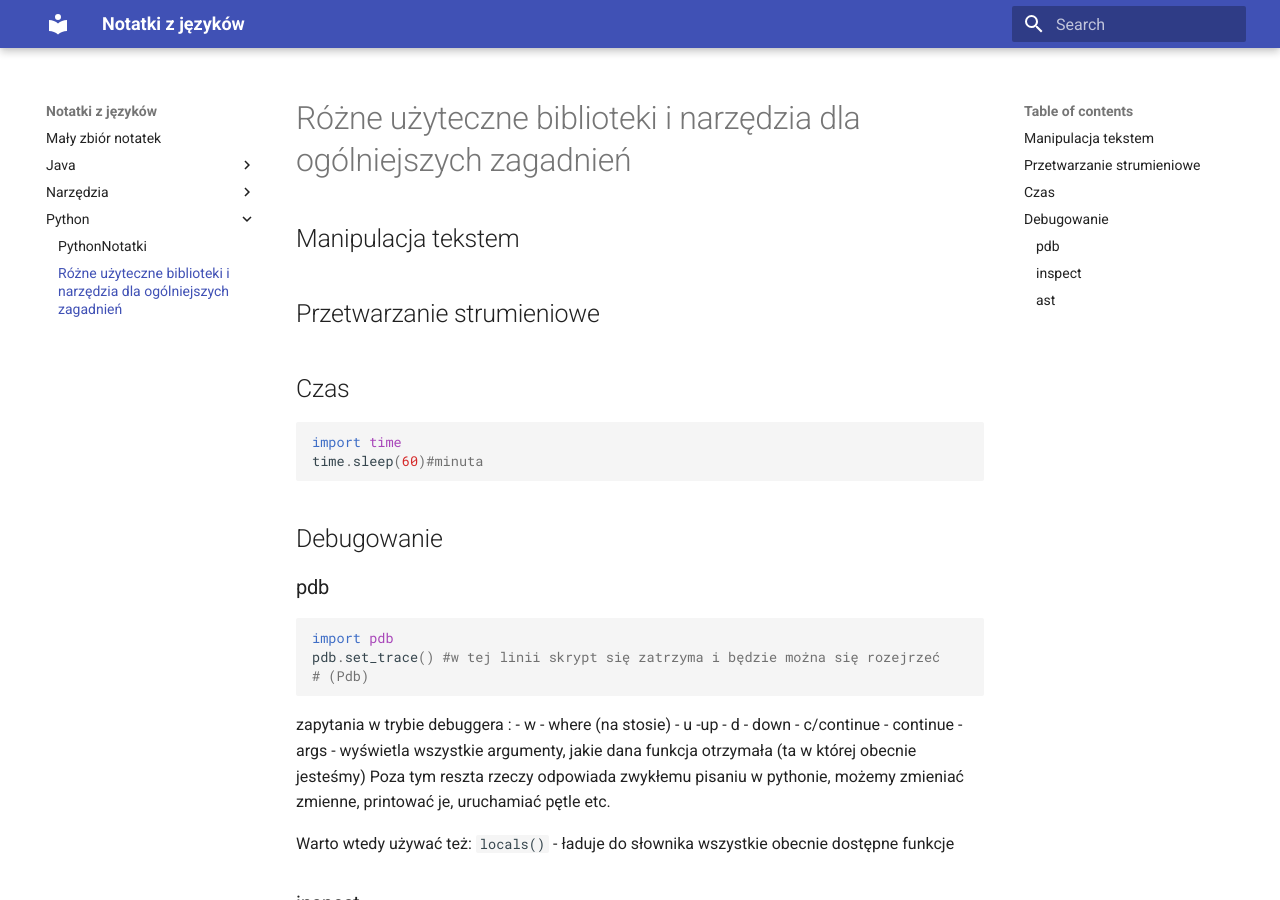
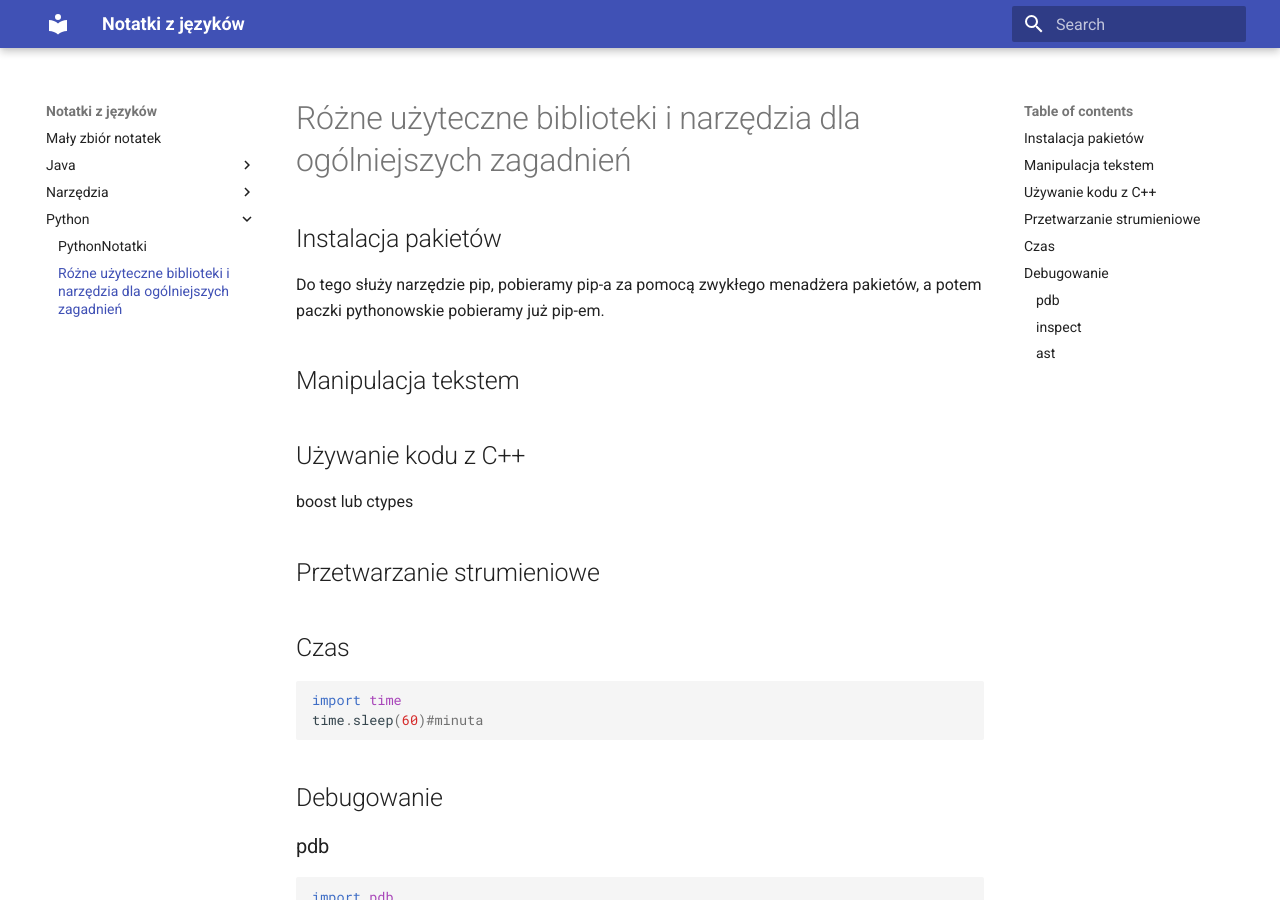
Before and after one commit to pktiuk/notatki_z_jezykow, an MkDocs documentation site: the page built from docs/Python/biblioteki.md, in a window 1280 px wide and 900 px high. Built offline with MkDocs 1.6.1 and Material for MkDocs 9.7.7, drawn with Linux system fonts in a browser that asks for light colours.

Commit message:
Instalacje pakietów i c++

```diff
--- a/docs/Python/biblioteki.md
+++ b/docs/Python/biblioteki.md
@@ -1,6 +1,14 @@
 # Różne użyteczne biblioteki i narzędzia dla ogólniejszych zagadnień
 
+## Instalacja pakietów
+Do tego służy narzędzie pip, pobieramy pip-a za pomocą zwykłego menadżera pakietów, a potem paczki pythonowskie pobieramy już pip-em.
+
+
 ## Manipulacja tekstem
+
+## Używanie kodu z C++
+boost lub ctypes
+
 
 ## Przetwarzanie strumieniowe
 
```
